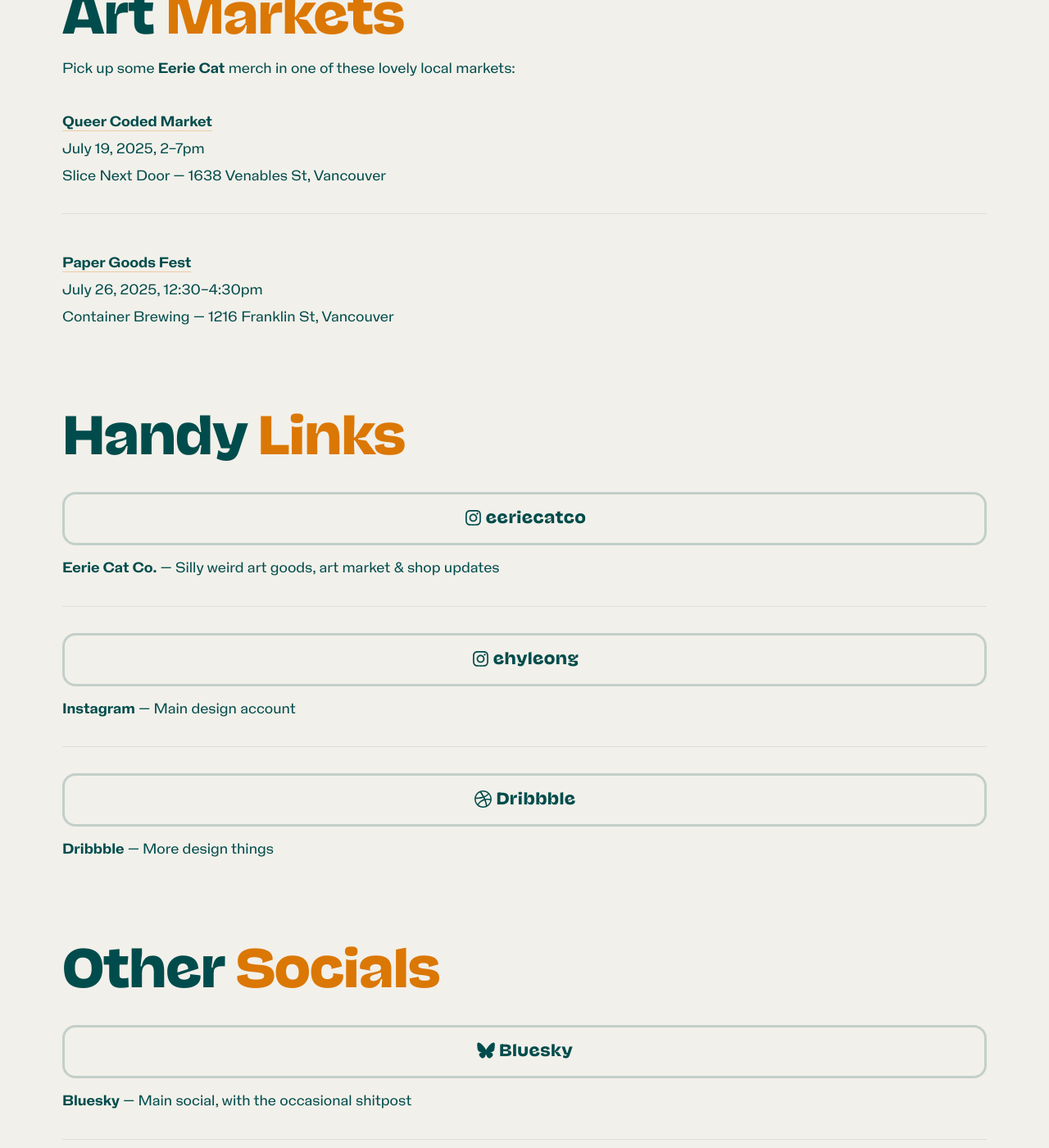
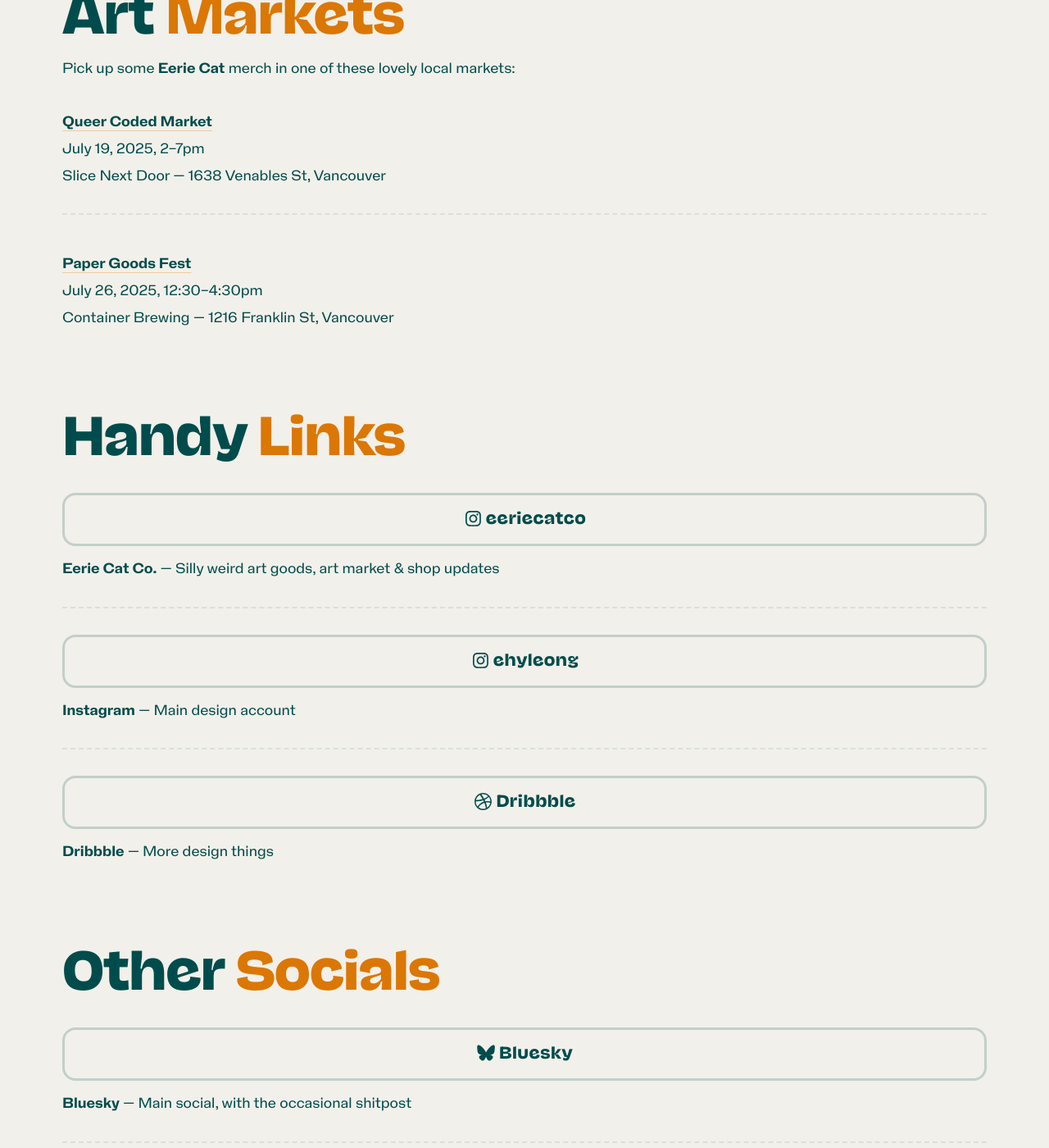
Before and after one commit to ehyleong/ehyleong.github.io, a Jekyll site: the page built from links.html, in a window 1280 px wide and 1400 px high, scrolled down 491 px. Shown: the whole window at 82% size. Built offline with Jekyll 4.4.1, drawn with Linux system fonts in a browser that asks for light colours; comment, search, counter and statistics services are not loaded.

Commit message:
Aesthetic tweaks

```diff
--- a/_sass/main.scss
+++ b/_sass/main.scss
@@ -1676,10 +1676,6 @@
 	}
 }
 
-.divider {
-	border-bottom: 1px solid rgba($green, 0.1);
-}
-
 //Links
 
 header.links-page {
@@ -1687,7 +1683,7 @@
 	.button-container {
 		margin: 1rem 0;
 		padding: 1rem 0;
-		border-bottom: 1px solid rgba($green, 0.1);
+		border-bottom: 2px dashed rgba(var(--primary-button-color), 0.1);
 
 		&:last-child {
 			border-bottom: none;
@@ -1718,7 +1714,7 @@
 
 		padding: 1.5rem 0;
 		margin-bottom: 1.5rem;
-		border-bottom: 1px solid rgba($green, 0.1);
+		border-bottom: 2px dashed rgba(var(--primary-button-color), 0.1);
 
 		&:last-child {
 			border-bottom: none;
```
